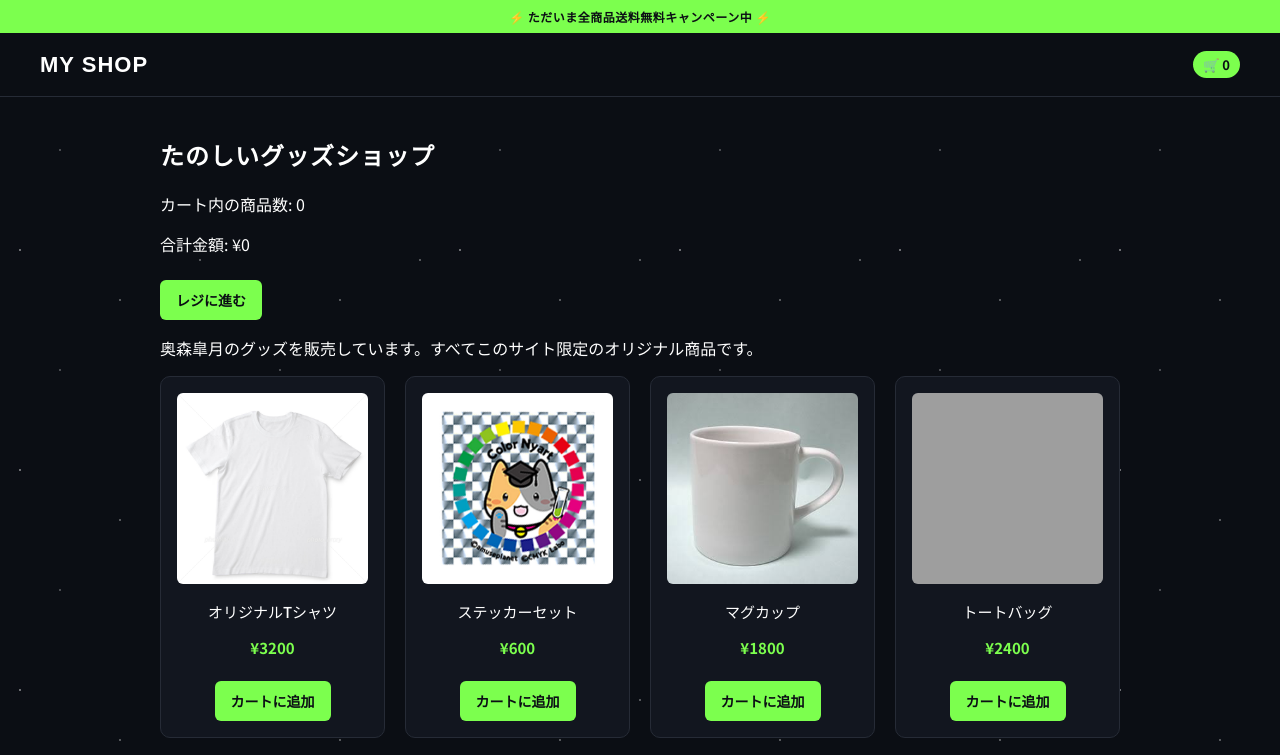
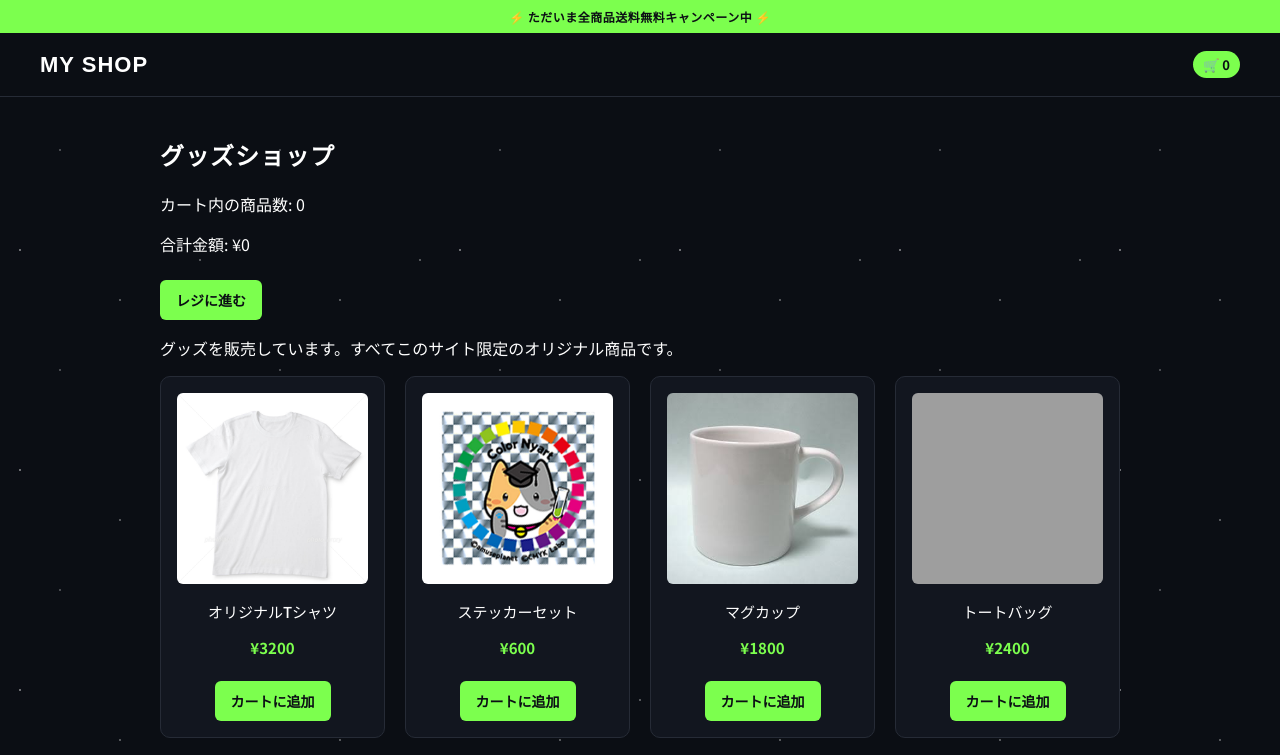
Before and after one commit to opacitygirl/my-ec-site, a website: page index.html in a window 1280 px wide. Shown: the top 755 px of the page. Drawn offline with Linux system fonts and the light colour scheme; grey boxes are pictures that could not be loaded; a web font is replaced by a local one.

Commit message:
タイトル変更

```diff
--- a/index.html
+++ b/index.html
@@ -15,12 +15,12 @@
 </header>
 
 <main>
-  <h1 class="page-title">たのしいグッズショップ</h1>
+  <h1 class="page-title">グッズショップ</h1>
   <p>カート内の商品数: <span id="cart-count">0</span></p>
   <p>合計金額: ¥<span id="cart-total">0</span></p>
   <div id="cart-items"></div>
   <button id="checkout-btn">レジに進む</button>
-  <p>奥森皐月のグッズを販売しています。すべてこのサイト限定のオリジナル商品です。</p>
+  <p>グッズを販売しています。すべてこのサイト限定のオリジナル商品です。</p>
   <div class="products" id="products-container">
 </div>
 <script src="script.js"></script>
--- a/products.json
+++ b/products.json
@@ -11,7 +11,7 @@
     "name": "ステッカーセット",
     "price": 600,
     "image": "images/stecker.jpg",
-    "description": "SATSUKIキャラクターのオリジナルステッカー。"
+    "description": "オリジナルステッカー。"
   },
   {
     "id": 3,
```
